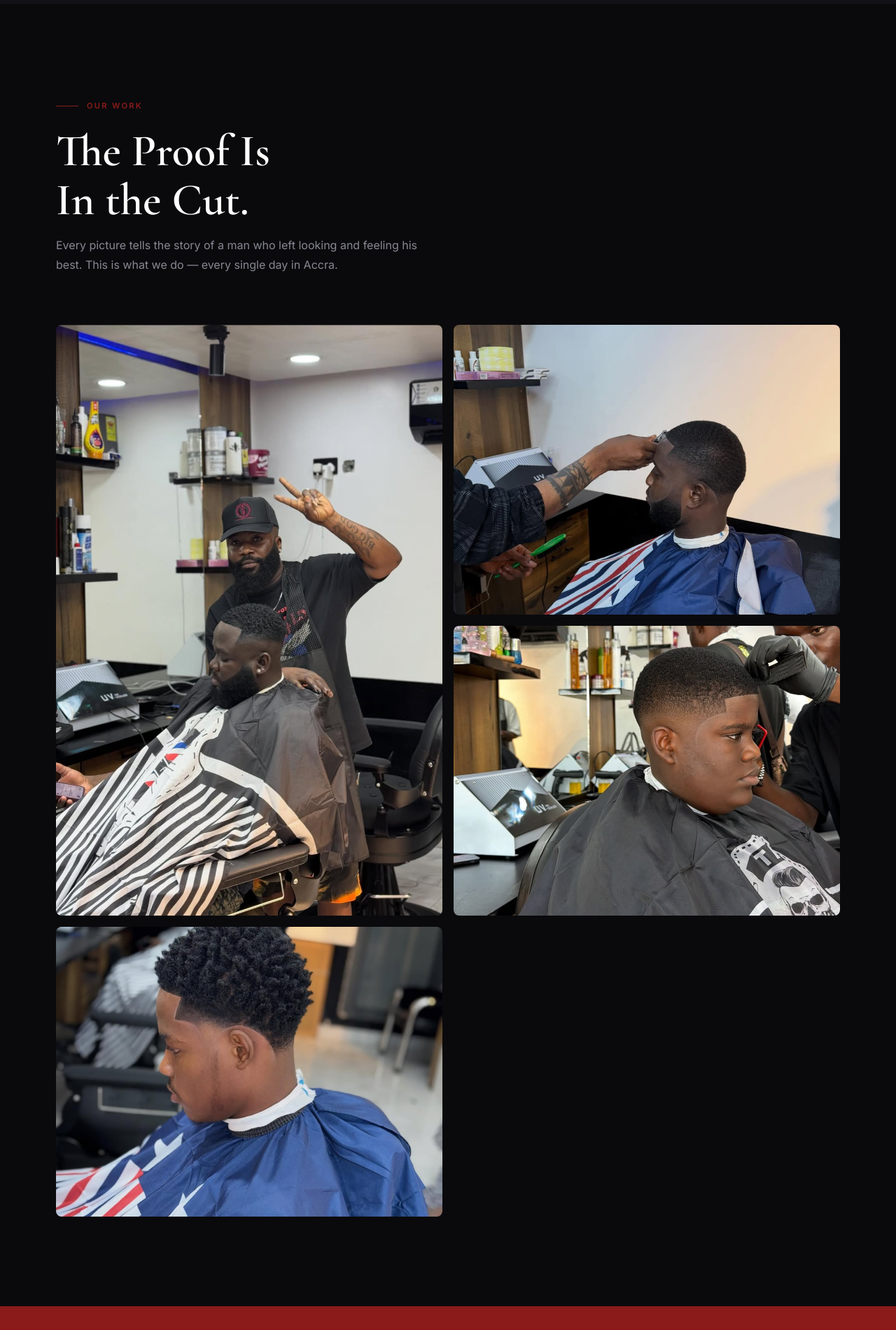
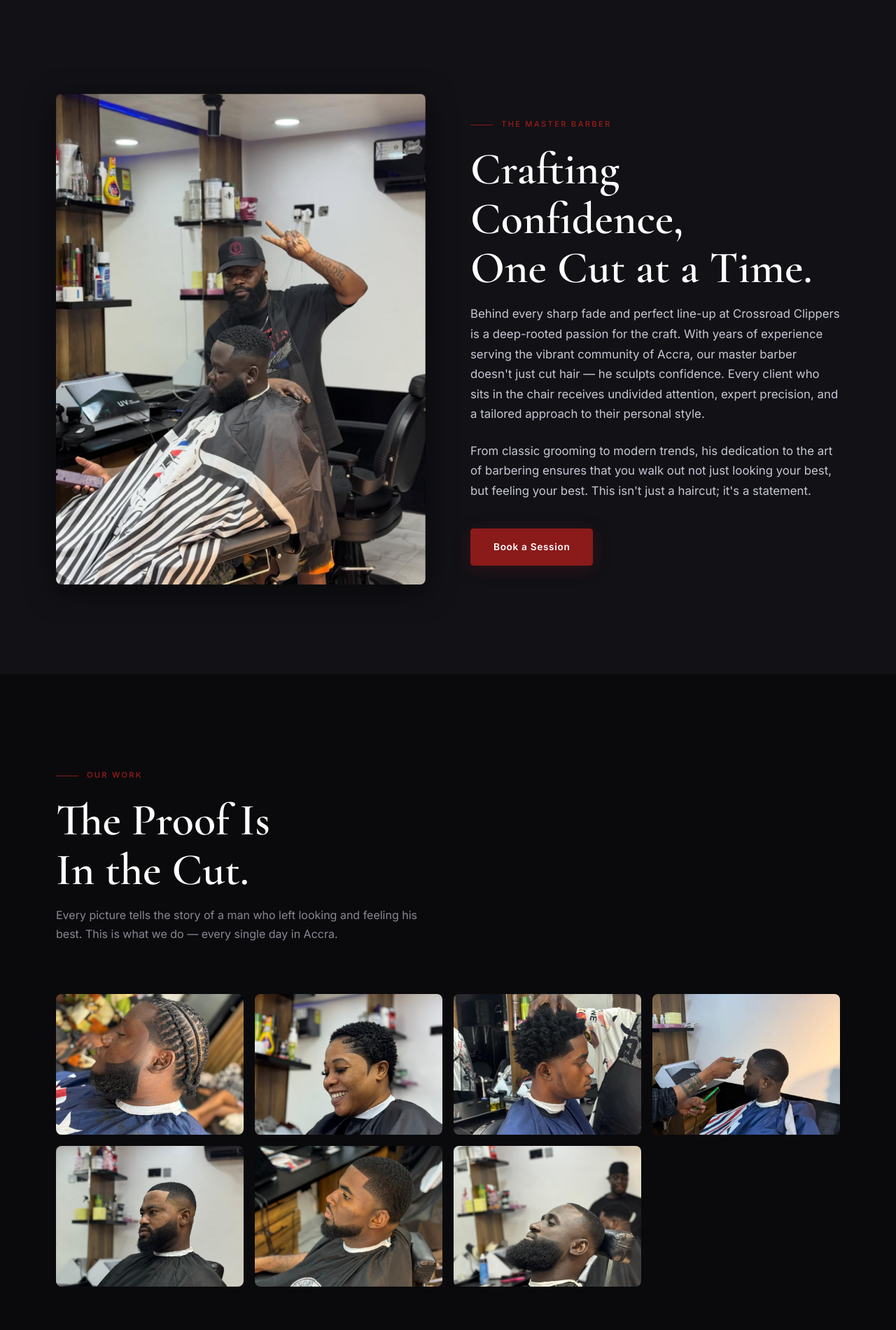
Before and after one commit to gmedia435-bit/crossroad, a plain HTML site: page index.html in a window 1280 px wide. Shown: the part 3080-4980 px from the top of the page at 70% size. Drawn offline with nearby package versions, Linux system fonts and the light colour scheme.

Commit message:
Add About the Barber section and update gallery images

```diff
--- a/index.html
+++ b/index.html
@@ -342,6 +342,32 @@
     </section>
 
     <!-- ═══════════════════════════════════════════
+         SECTION 3.5 — ABOUT THE BARBER
+    ═══════════════════════════════════════════ -->
+    <section id="about" class="about-barber" aria-labelledby="aboutHeading">
+      <div class="container">
+        <div class="about-grid">
+          <div class="about-image reveal-left">
+            <img src="assets/images/gallery-1.jpg" alt="Master Barber at Crossroad Clippers showing peace sign" loading="lazy">
+          </div>
+          <div class="about-content reveal-right">
+            <span class="section-label">The Master Barber</span>
+            <h2 id="aboutHeading" class="section-title" style="margin-bottom: 1rem;">Crafting Confidence,<br>One Cut at a Time.</h2>
+            <p class="about-text">
+              Behind every sharp fade and perfect line-up at Crossroad Clippers is a deep-rooted passion for the craft. With years of experience serving the vibrant community of Accra, our master barber doesn't just cut hair — he sculpts confidence. Every client who sits in the chair receives undivided attention, expert precision, and a tailored approach to their personal style.
+            </p>
+            <p class="about-text">
+              From classic grooming to modern trends, his dedication to the art of barbering ensures that you walk out not just looking your best, but feeling your best. This isn't just a haircut; it's a statement.
+            </p>
+            <a href="https://wa.me/233243554624?text=Hi%20Crossroad%20Clippers%2C%20I%27d%20like%20to%20book%20an%20appointment" class="btn btn-primary ripple-btn" target="_blank" rel="noopener noreferrer" style="margin-top: 1rem;">
+              Book a Session
+            </a>
+          </div>
+        </div>
+      </div>
+    </section>
+
+    <!-- ═══════════════════════════════════════════
          SECTION 4 — GALLERY / PORTFOLIO
     ═══════════════════════════════════════════ -->
     <section id="gallery" class="gallery" aria-labelledby="galleryHeading">
@@ -353,55 +379,94 @@
         </div>
 
         <div class="gallery-grid" role="list" aria-label="Gallery of barbershop work">
-          <div class="gallery-item reveal" role="listitem">
+          <div class="gallery-item reveal" style="transition-delay:0.1s;" role="listitem">
             <img
-              src="assets/images/gallery-1.jpg"
-              alt="Master barber at Crossroad Clippers with a satisfied client in the barber chair — Gyedu St, Accra"
+              src="assets/images/newimage.jpeg"
+              alt="Crossroad Clippers haircut"
               loading="lazy"
             >
             <div class="gallery-overlay" aria-hidden="true">
               <span class="gallery-overlay-text">
                 <svg viewBox="0 0 24 24" fill="none" stroke="currentColor" stroke-width="2" stroke-linecap="round"><path d="M1 12s4-8 11-8 11 8 11 8-4 8-11 8-11-8-11-8z"/><circle cx="12" cy="12" r="3"/></svg>
-                The Studio
+                Fresh Fade
               </span>
             </div>
           </div>
-          <div class="gallery-item reveal" style="transition-delay:0.1s;" role="listitem">
+          <div class="gallery-item reveal" style="transition-delay:0.2s;" role="listitem">
             <img
-              src="assets/images/gallery-2.jpg"
-              alt="Precision fade haircut in progress at Crossroad Clippers barbershop, Accra Ghana"
+              src="assets/images/newimage1.jpeg"
+              alt="Crossroad Clippers haircut"
+              loading="lazy"
+            >
+            <div class="gallery-overlay" aria-hidden="true">
+              <span class="gallery-overlay-text">
+                <svg viewBox="0 0 24 24" fill="none" stroke="currentColor" stroke-width="2" stroke-linecap="round"><path d="M1 12s4-8 11-8 11 8 11 8-4 8-11 8-11-8-11-8z"/><circle cx="12" cy="12" r="3"/></svg>
+                Clean Look
+              </span>
+            </div>
+          </div>
+          <div class="gallery-item reveal" style="transition-delay:0.3s;" role="listitem">
+            <img
+              src="assets/images/newimage2.jpeg"
+              alt="Crossroad Clippers haircut"
+              loading="lazy"
+            >
+            <div class="gallery-overlay" aria-hidden="true">
+              <span class="gallery-overlay-text">
+                <svg viewBox="0 0 24 24" fill="none" stroke="currentColor" stroke-width="2" stroke-linecap="round"><path d="M1 12s4-8 11-8 11 8 11 8-4 8-11 8-11-8-11-8z"/><circle cx="12" cy="12" r="3"/></svg>
+                Sharp Edges
+              </span>
+            </div>
+          </div>
+          <div class="gallery-item reveal" style="transition-delay:0.4s;" role="listitem">
+            <img
+              src="assets/images/newimage3.jpeg"
+              alt="Crossroad Clippers haircut"
+              loading="lazy"
+            >
+            <div class="gallery-overlay" aria-hidden="true">
+              <span class="gallery-overlay-text">
+                <svg viewBox="0 0 24 24" fill="none" stroke="currentColor" stroke-width="2" stroke-linecap="round"><path d="M1 12s4-8 11-8 11 8 11 8-4 8-11 8-11-8-11-8z"/><circle cx="12" cy="12" r="3"/></svg>
+                Classic Trim
+              </span>
+            </div>
+          </div>
+          <div class="gallery-item reveal" style="transition-delay:0.5s;" role="listitem">
+            <img
+              src="assets/images/newimage4.jpeg"
+              alt="Crossroad Clippers haircut"
+              loading="lazy"
+            >
+            <div class="gallery-overlay" aria-hidden="true">
+              <span class="gallery-overlay-text">
+                <svg viewBox="0 0 24 24" fill="none" stroke="currentColor" stroke-width="2" stroke-linecap="round"><path d="M1 12s4-8 11-8 11 8 11 8-4 8-11 8-11-8-11-8z"/><circle cx="12" cy="12" r="3"/></svg>
+                Line-Up
+              </span>
+            </div>
+          </div>
+          <div class="gallery-item reveal" style="transition-delay:0.6s;" role="listitem">
+            <img
+              src="assets/images/newimage4 (2).jpeg"
+              alt="Crossroad Clippers haircut"
+              loading="lazy"
+            >
+            <div class="gallery-overlay" aria-hidden="true">
+              <span class="gallery-overlay-text">
+                <svg viewBox="0 0 24 24" fill="none" stroke="currentColor" stroke-width="2" stroke-linecap="round"><path d="M1 12s4-8 11-8 11 8 11 8-4 8-11 8-11-8-11-8z"/><circle cx="12" cy="12" r="3"/></svg>
+                Signature Cut
+              </span>
+            </div>
+          </div>
+          <div class="gallery-item reveal" style="transition-delay:0.7s;" role="listitem">
+            <img
+              src="assets/images/newimage5.jpeg"
+              alt="Crossroad Clippers haircut"
               loading="lazy"
             >
             <div class="gallery-overlay" aria-hidden="true">
               <span class="gallery-overlay-text">
                 <svg viewBox="0 0 24 24" fill="none" stroke="currentColor" stroke-width="2" stroke-linecap="round"><path d="M1 12s4-8 11-8 11 8 11 8-4 8-11 8-11-8-11-8z"/><circle cx="12" cy="12" r="3"/></svg>
                 Precision Fade
-              </span>
-            </div>
-          </div>
-          <div class="gallery-item reveal" style="transition-delay:0.2s;" role="listitem">
-            <img
-              src="assets/images/gallery-3.jpg"
-              alt="Expert taper fade haircut being done on a young client at Crossroad Clippers, Accra"
-              loading="lazy"
-            >
-            <div class="gallery-overlay" aria-hidden="true">
-              <span class="gallery-overlay-text">
-                <svg viewBox="0 0 24 24" fill="none" stroke="currentColor" stroke-width="2" stroke-linecap="round"><path d="M1 12s4-8 11-8 11 8 11 8-4 8-11 8-11-8-11-8z"/><circle cx="12" cy="12" r="3"/></svg>
-                Taper Fade
-              </span>
-            </div>
-          </div>
-          <div class="gallery-item reveal" style="transition-delay:0.3s;" role="listitem">
-            <img
-              src="assets/images/gallery-4.jpg"
-              alt="Finished curly top fade with sharp lineup at Crossroad Clippers barber studio, Gyedu St Accra"
-              loading="lazy"
-            >
-            <div class="gallery-overlay" aria-hidden="true">
-              <span class="gallery-overlay-text">
-                <svg viewBox="0 0 24 24" fill="none" stroke="currentColor" stroke-width="2" stroke-linecap="round"><path d="M1 12s4-8 11-8 11 8 11 8-4 8-11 8-11-8-11-8z"/><circle cx="12" cy="12" r="3"/></svg>
-                Curly Top Fade
               </span>
             </div>
           </div>
--- a/styles.css
+++ b/styles.css
@@ -798,6 +798,34 @@ button {
   gap: 0.8rem;
 }
 
+/* 14.5 ABOUT THE BARBER */
+.about-barber {
+  background: var(--black-lifted);
+  padding: var(--section-pad) 0;
+}
+.about-grid {
+  display: grid;
+  grid-template-columns: 1fr 1fr;
+  gap: 4rem;
+  align-items: center;
+}
+.about-image {
+  border-radius: var(--radius-lg);
+  overflow: hidden;
+  position: relative;
+  box-shadow: 0 10px 40px rgba(0,0,0,0.5);
+}
+.about-image img {
+  width: 100%;
+  display: block;
+}
+.about-text {
+  font-size: 1.05rem;
+  color: var(--text-light);
+  line-height: 1.7;
+  margin-bottom: 1.5rem;
+}
+
 /* 15. GALLERY SECTION */
 .gallery {
   background: var(--black);
@@ -805,7 +833,7 @@ button {
 }
 .gallery-grid {
   display: grid;
-  grid-template-columns: repeat(2, 1fr);
+  grid-template-columns: repeat(auto-fit, minmax(250px, 1fr));
   grid-template-rows: auto;
   gap: 1rem;
   margin-top: 3rem;
@@ -817,10 +845,7 @@ button {
   aspect-ratio: 4/3;
   cursor: pointer;
 }
-.gallery-item:first-child {
-  grid-row: span 2;
-  aspect-ratio: auto;
-}
+
 .gallery-item img {
   width: 100%;
   height: 100%;
@@ -1416,9 +1441,9 @@ button {
   .gallery-grid {
     grid-template-columns: 1fr;
   }
-  .gallery-item:first-child {
-    grid-row: span 1;
-    aspect-ratio: 4/3;
+  .about-grid {
+    grid-template-columns: 1fr;
+    gap: 2rem;
   }
   .testimonial-card {
     min-width: calc(100% - 1rem);
```
Also changed, not shown: assets/images/newimage.jpeg (added), assets/images/newimage1.jpeg (added), assets/images/newimage2.jpeg (added), assets/images/newimage3.jpeg (added), assets/images/newimage4 (2).jpeg (added), assets/images/newimage4.jpeg (added), assets/images/newimage5.jpeg (added).
